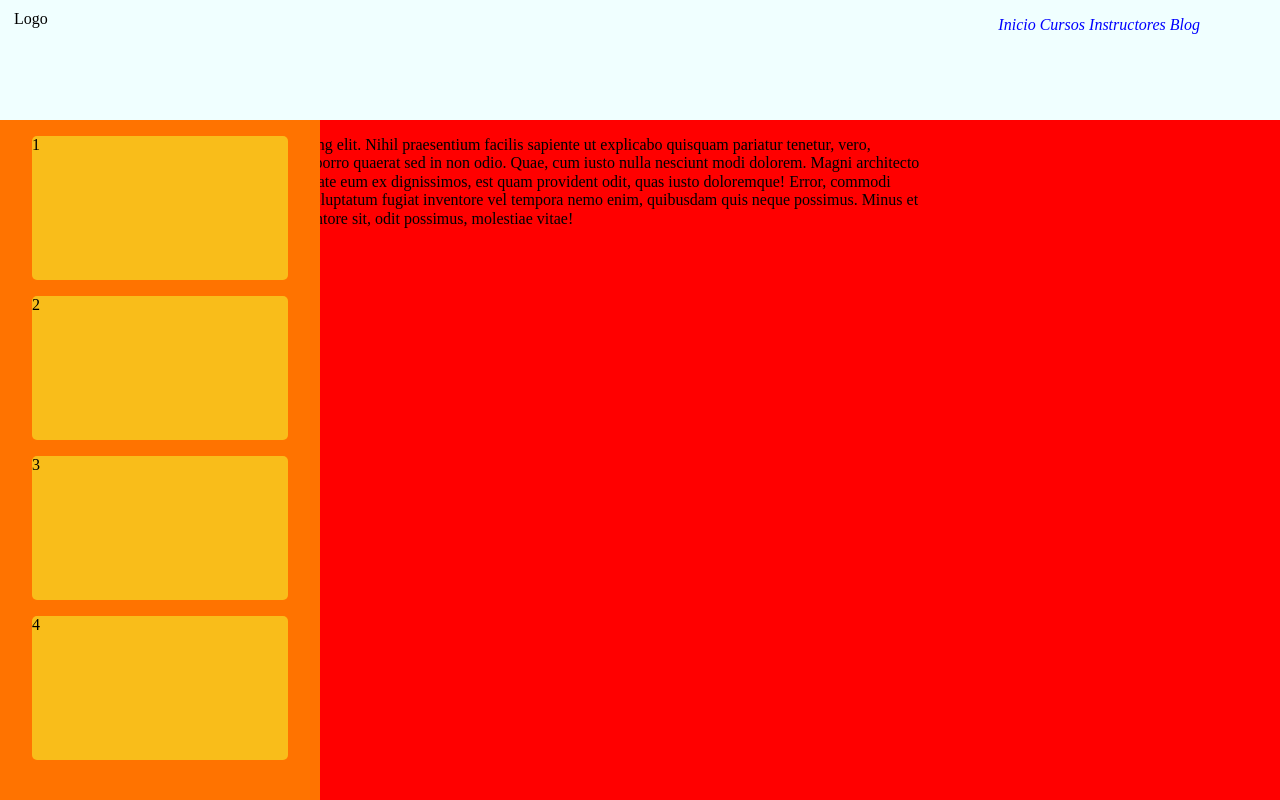
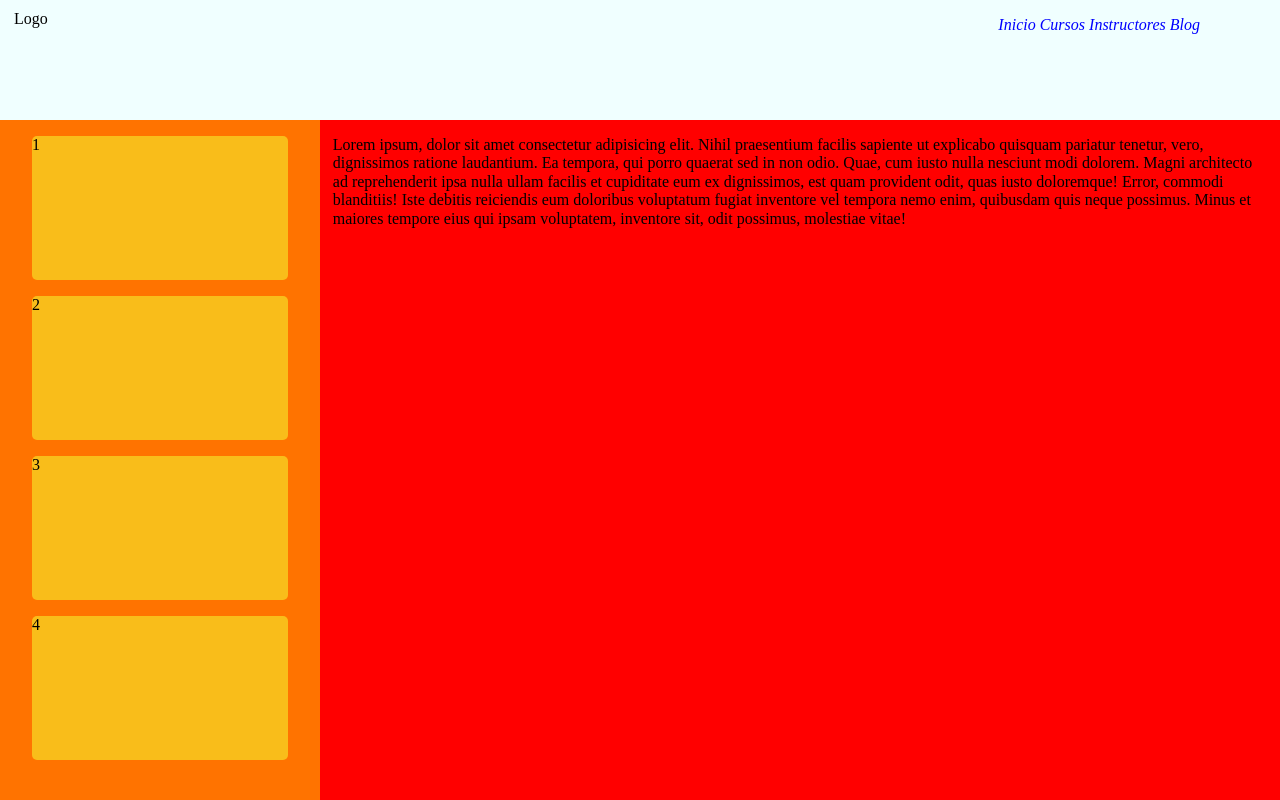
Before and after one commit to JesusDevelop/LayoutWeb, a plain HTML site: page index.html in a window 1280 px wide. Drawn offline with Linux system fonts and the light colour scheme.

Commit message:
Mejorando vista del mai, letras en su sitio

```diff
--- a/css/style.css
+++ b/css/style.css
@@ -32,11 +32,12 @@ body{
     display: inline-block;
 }
 .lateral{
+    display: inline-block;
     height: 85vh;
     width: 25vw;
     background-color: rgb(255, 115, 0);
     position: absolute;
-    margin-left: auto;
+
 }
 
 .elemento-lateral{
@@ -44,12 +45,12 @@ body{
     background-color: rgba(247, 226, 39, 0.671);
     width: 20vw;
     height: 18vh;
+    border-radius: 5px;
     margin: 0 auto;
-    border-radius: 5px;
+}
 
+.content{
+    position: relative;
+    left: 26vw;
+    margin-right: 28%;
 }
-main{
-    width: 72vw;
-    display: inline-block;
-
-}
--- a/index.html
+++ b/index.html
@@ -31,7 +31,7 @@
             <div class="elemento-lateral"><p>3</p></div>
             <div class="elemento-lateral"><p>4</p></div>
         </aside>
-        <section>
+        <section class="content">
             <p>Lorem ipsum, dolor sit amet consectetur adipisicing elit. Nihil praesentium facilis sapiente ut explicabo quisquam pariatur tenetur, vero, dignissimos ratione laudantium. Ea tempora, qui porro quaerat sed in non odio.
             Quae, cum iusto nulla nesciunt modi dolorem. Magni architecto ad reprehenderit ipsa nulla ullam facilis et cupiditate eum ex dignissimos, est quam provident odit, quas iusto doloremque! Error, commodi blanditiis!
             Iste debitis reiciendis eum doloribus voluptatum fugiat inventore vel tempora nemo enim, quibusdam quis neque possimus. Minus et maiores tempore eius qui ipsam voluptatem, inventore sit, odit possimus, molestiae vitae!</p>
```
